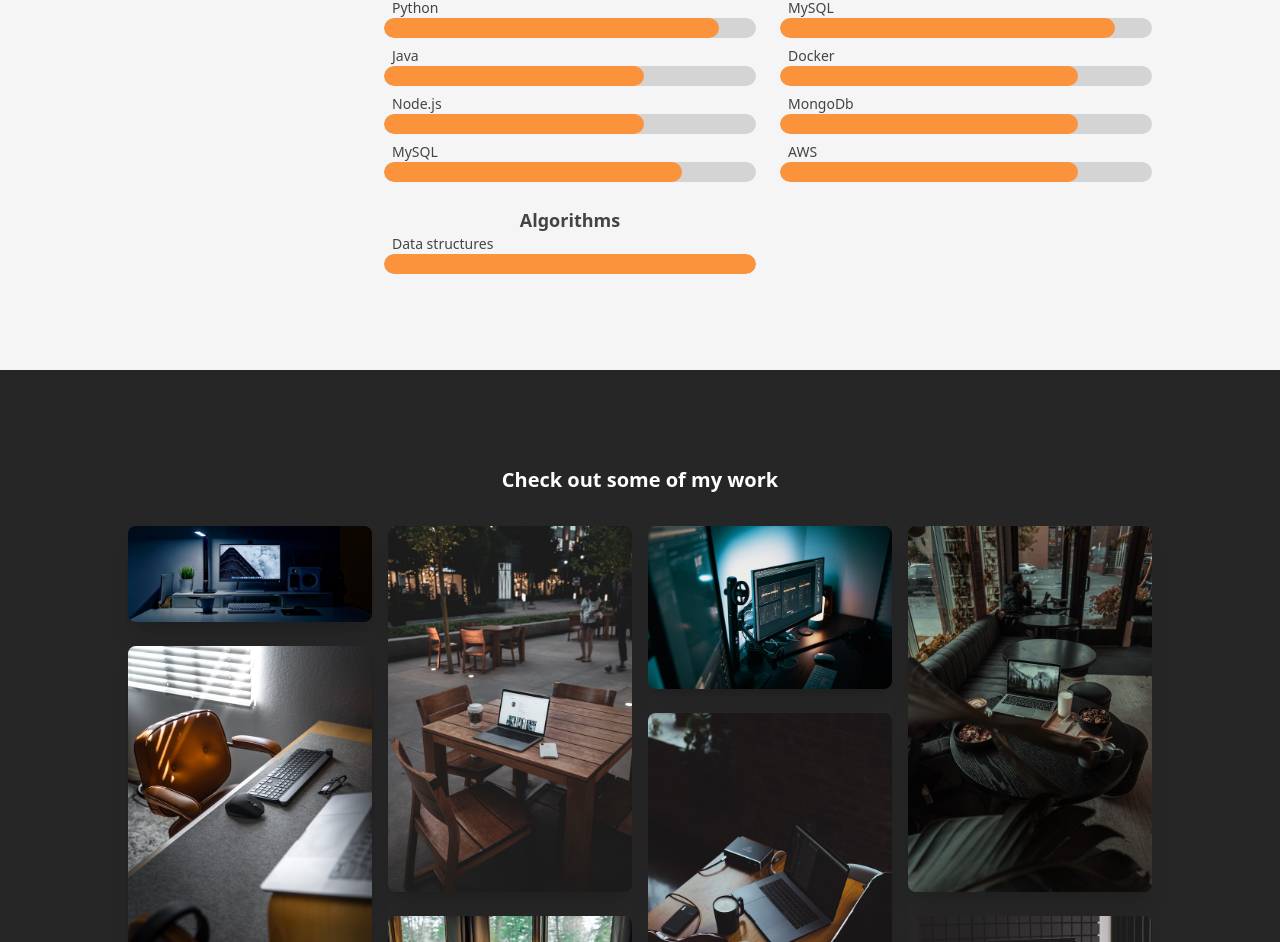
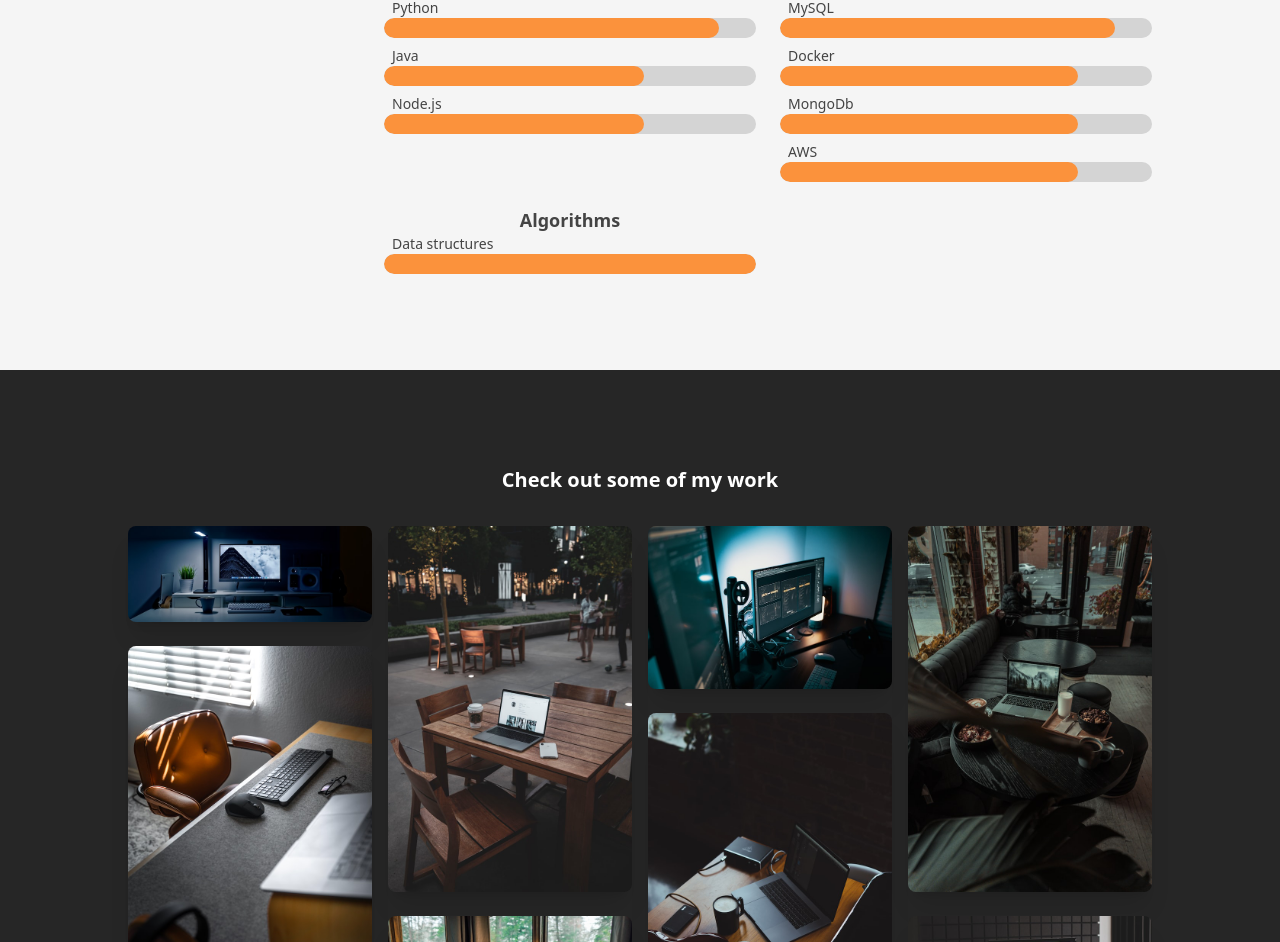
Before and after one commit to InjongWon/portfolio, a Next.js app: page / in a window 1280 px wide. Shown: the part 1986-2928 px from the top of the page. Built offline with nearby package versions, Linux system fonts and the light colour scheme.

Commit message:
changed skills

```diff
--- a/src/data/data.tsx
+++ b/src/data/data.tsx
@@ -130,10 +130,6 @@ export const skills: SkillGroup[] = [
       {
         name: 'Node.js',
         level: 7,
-      },
-      {
-        name: 'MySQL',
-        level: 8,
       },
     ],
   },
```
